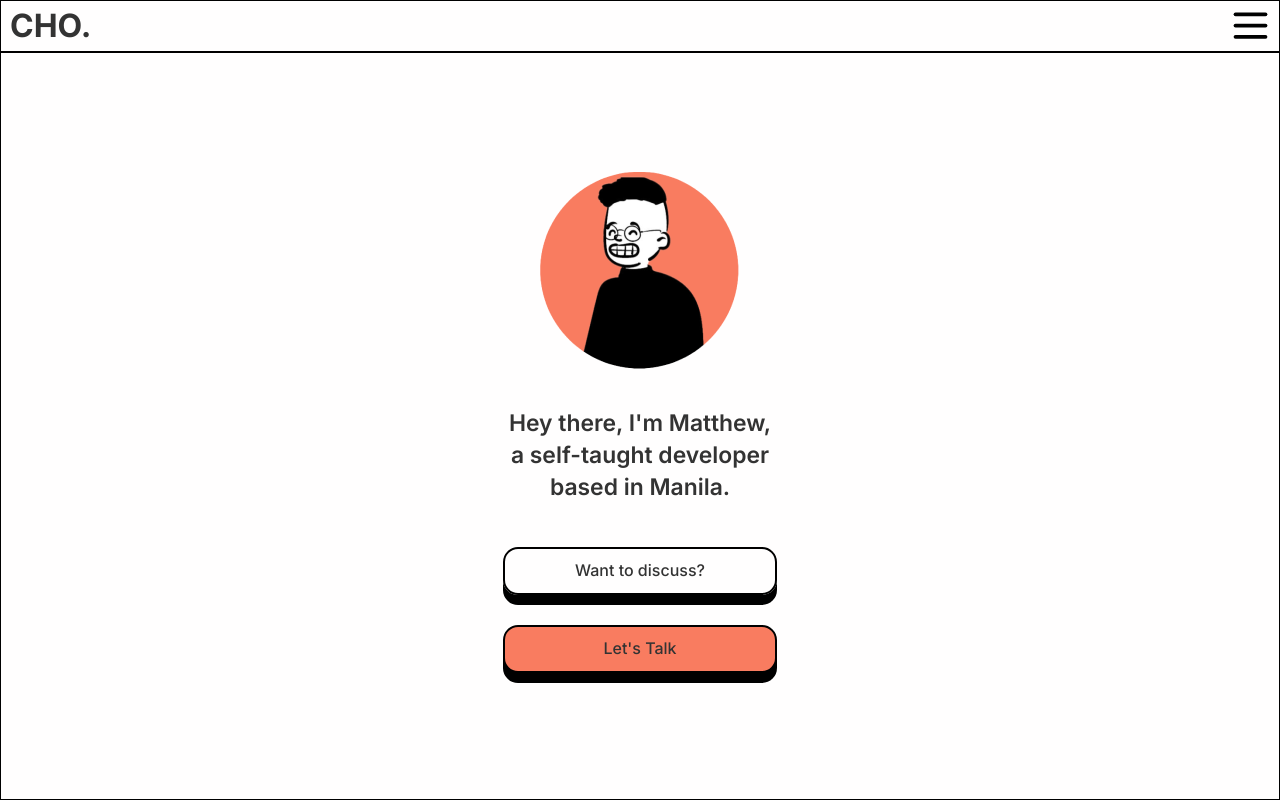
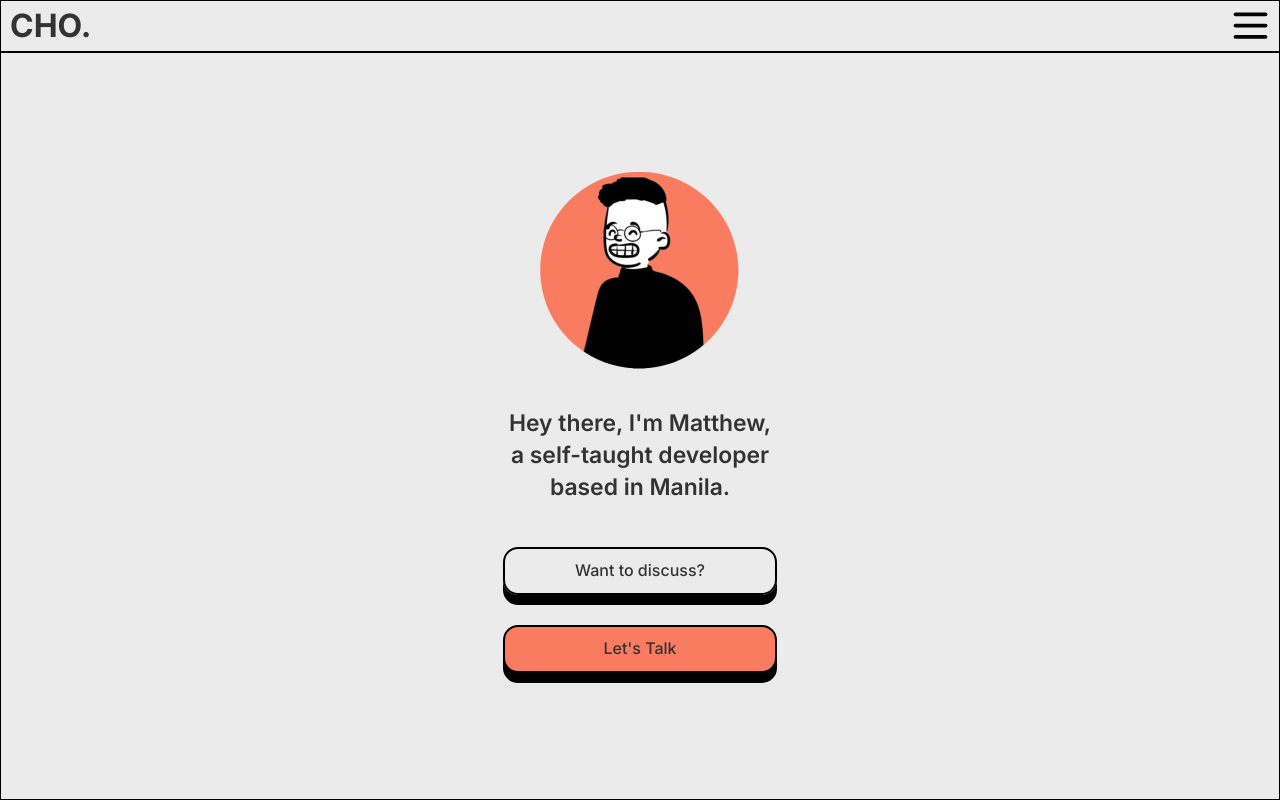
Before and after one commit to choMatt/Portfolio, a React (Vite) app: page / in a window 1280 px wide. Built offline with nearby package versions, Linux system fonts and the light colour scheme.

Commit message:
added #EBEBEB background colot

```diff
--- a/src/styles/global.css
+++ b/src/styles/global.css
@@ -37,9 +37,8 @@
   }
 
   body {
-    background-color: #fffefe;
+    background-color: #EBEBEB;
     color: #333;
     margin: 0;
     padding: 0;
-
   }
```
